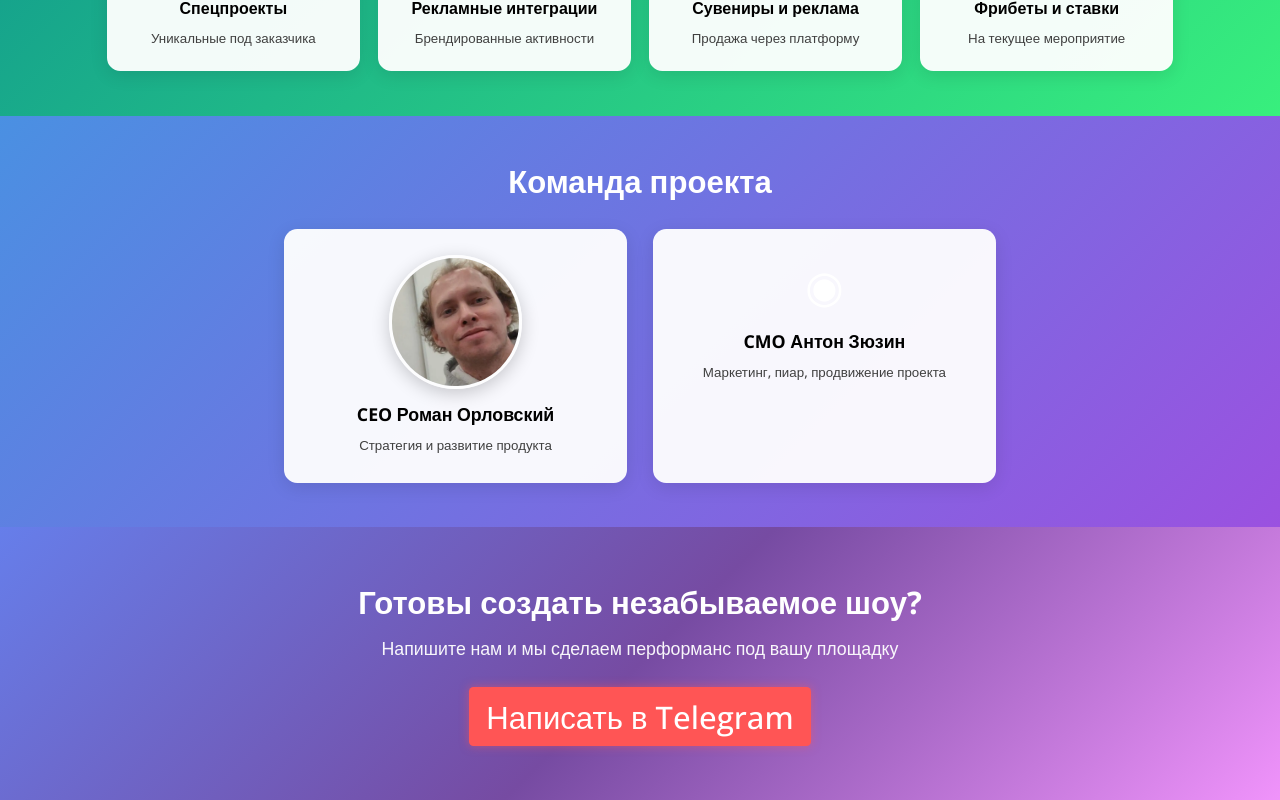
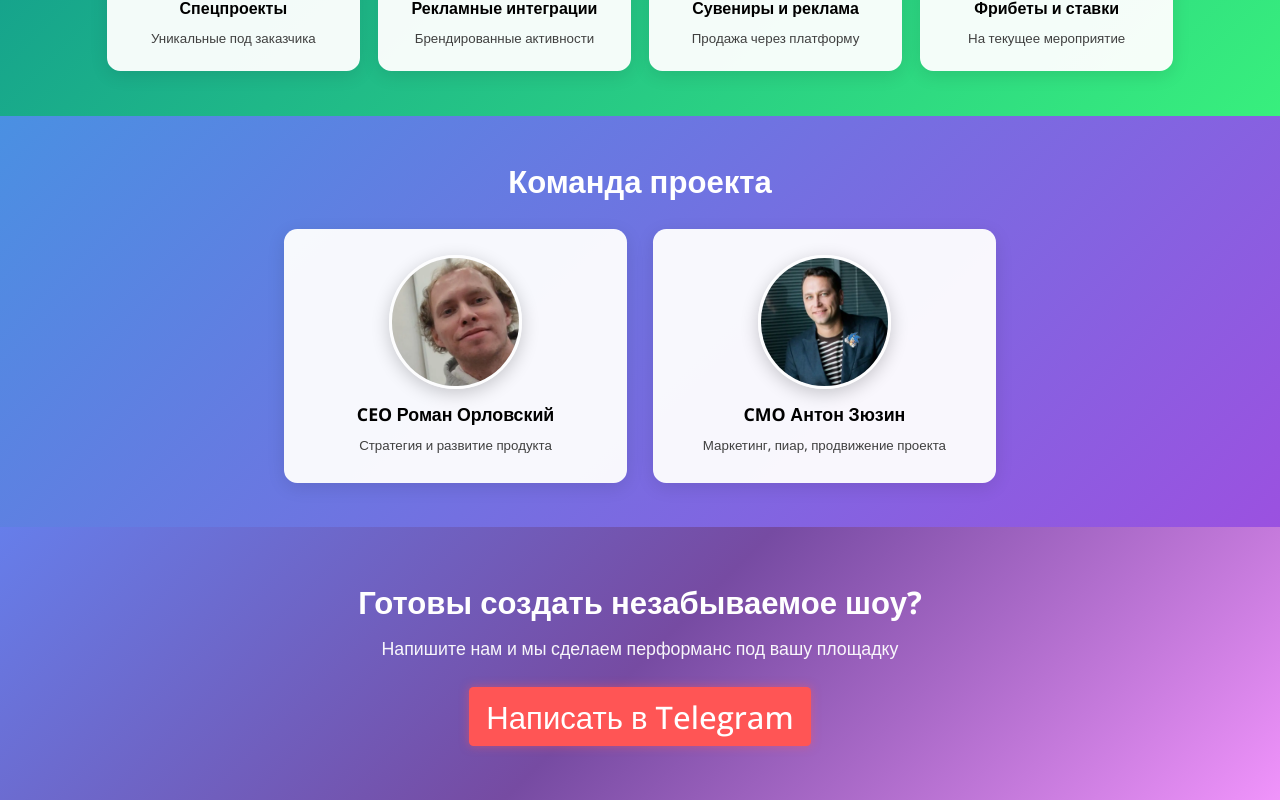
Before and after one commit to roman-orlovskiy/gromka.ru, a Vue app: page /#/ in a window 1280 px wide. Shown: the part 4520-5320 px from the top of the page. Built offline with nearby package versions, Linux system fonts and the light colour scheme.

Commit message:
Add team

```diff
--- a/src/views/PerformanceView.vue
+++ b/src/views/PerformanceView.vue
@@ -322,7 +322,9 @@
             <p>Стратегия и развитие продукта</p>
           </div>
           <div class="performance__team-item">
-            <div class="performance__team-icon">◉</div>
+            <div class="performance__team-photo">
+              <img src="@/assets/images/home/team/anton-zyuzin.webp" alt="Антон Зюзин" />
+            </div>
             <h3>CMO Антон Зюзин</h3>
             <p>Маркетинг, пиар, продвижение проекта</p>
           </div>
```
Also changed, not shown: src/assets/images/home/team/anton-zyuzin.webp (added).
